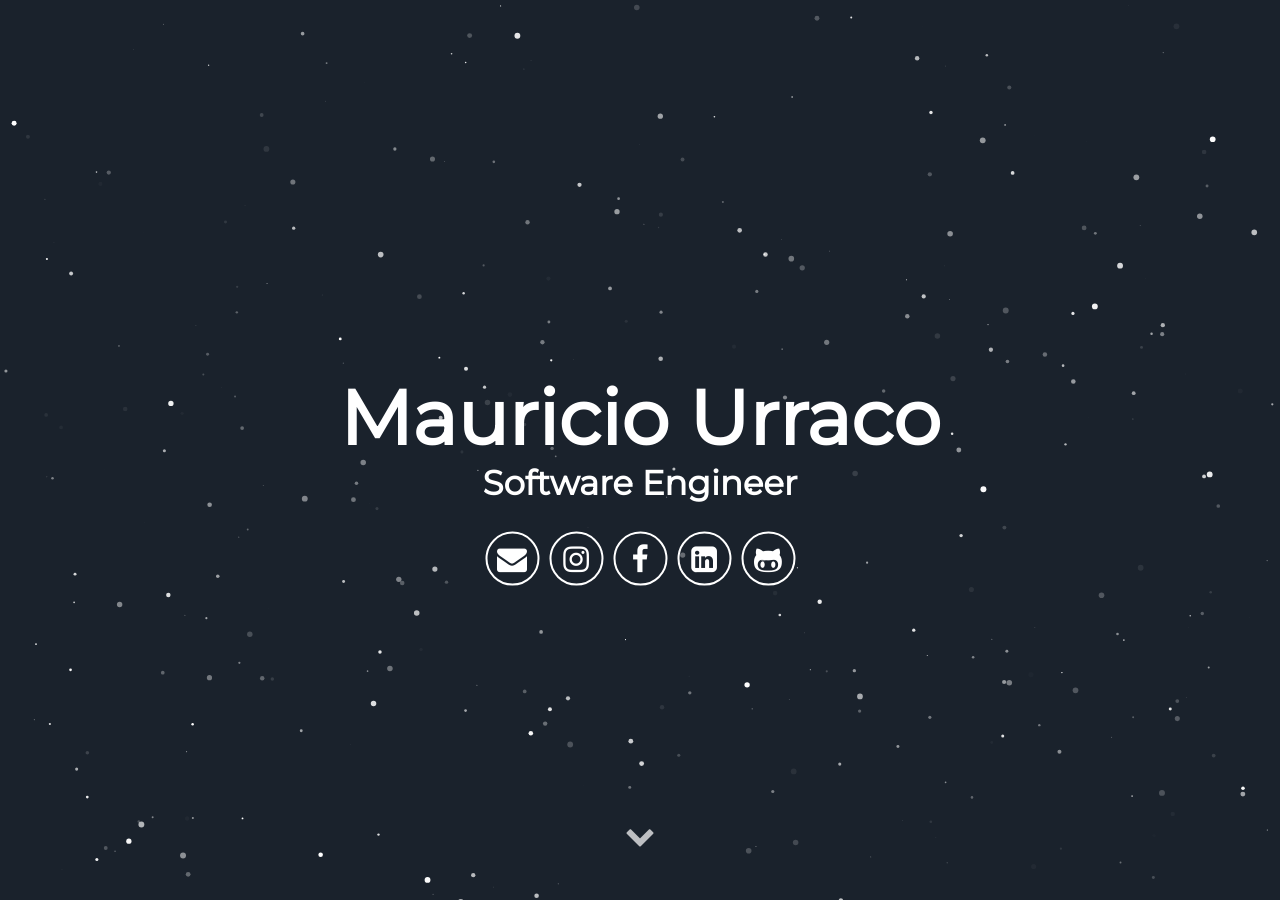
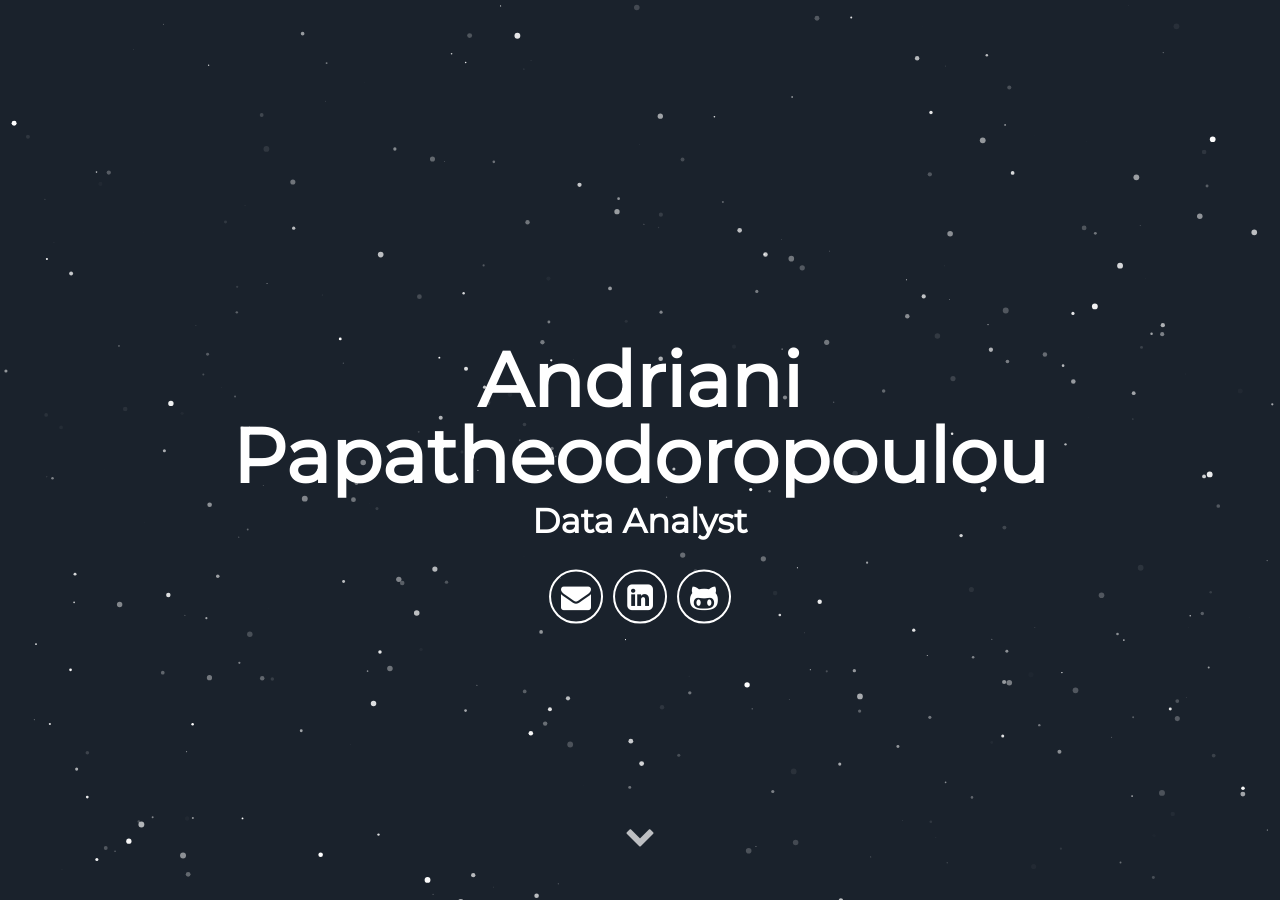
Before and after one commit to apapath/apapath.github.io, a Jekyll site: the page built from index.html, in a window 1280 px wide and 900 px high. Built offline with Jekyll 4.4.1, drawn with Linux system fonts in a browser that asks for light colours; some web fonts are replaced.

Commit message:
Update _config.yml

```diff
--- a/_config.yml
+++ b/_config.yml
@@ -1,19 +1,19 @@
 # Site settings
-title: Mauricio Urraco
-description: Jekyll Theme Minimal Resume
+title: Andriani Papatheodoropoulou
+description: Data Analysis Project Portfolio
 # baseurl: "" # the subpath of your site, e.g. /blog
 # url: "localhost:3000" # the base hostname & protocol for your site e.g. http://willianjusten.com.br
 
 # User settings
-username: Mauricio Urraco
+username: Andriani Papatheodoropoulou
 user_description: I'm a Software Engineer from Argentina, always searching for the next challenge; no task is too scary nor too difficult. Lately I have been immersed in world of Giving Circles working with Grapevine, a California based startup trying to improve the world through collaborative giving. I'm the first engineer they hired to work on the platform.
-user_title: Software Engineer
-email: mauriurraco@gmail.com
+user_title: Data Analyst
+email: andrianipapath@gmail.com
 # twitter_username: lorem_ipsum
-instagram_username: mauriciourraco7
-facebook_username: mauricio.urraco
-linkedin_username: murraco
-github_username:  murraco
+# instagram_username: mauriciourraco7
+# facebook_username: mauricio.urraco
+linkedin_username: andrianipapath
+github_username:  apapath
 # medium_username: lorem_ipsum
 # medium_url: lorem_ipsum.medium.com
 # gplus_username:  lorem_ipsum
```
